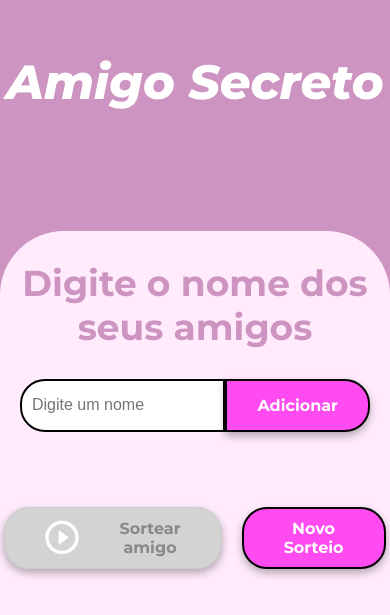
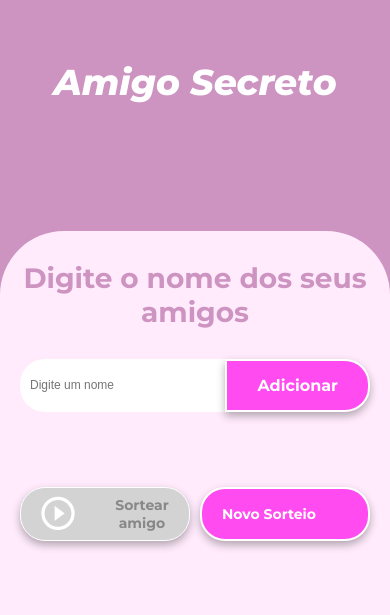
Before and after one commit to LuaRamos30/Desafio-Amigo-Secreto, a plain HTML site: page challenge-amigo-secreto_pt-main/index.html in a window 390 px wide. Shown: the part 107-722 px from the top of the page. Drawn offline with Linux system fonts and the light colour scheme; a web font is replaced by a local one.

Commit message:
Responsividade, Readme.md, Imagem da tela do jogo

```diff
--- a/challenge-amigo-secreto_pt-main/app.js
+++ b/challenge-amigo-secreto_pt-main/app.js
@@ -103,6 +103,12 @@ function novoSorteio() {
     // Limpa o resultado atual (se houver)
     document.getElementById('resultado').innerHTML = '';
     document.getElementById('listaAmigos').innerHTML = '';
+    document.getElementById('amigo').value = '';
+
+     // Limpa a lista de amigos e sorteios
+     listaAmigos = [];
+     amigosSorteados = [];
+    atualizarBotaoSortear(); // Atualiza o botão de sorteio
 
     // Se você precisar reiniciar a lista de amigos ou realizar outra ação, você pode fazer aqui
     alert('Novo sorteio iniciado!');
--- a/challenge-amigo-secreto_pt-main/style.css
+++ b/challenge-amigo-secreto_pt-main/style.css
@@ -82,7 +82,7 @@ body {
 .input-name {
   width: 100%;
   padding: 10px;
-  border: 2px solid #000;
+  border: 2px solid #fff;
   border-radius: 25px 0 0 25px;
   font-size: 16px;
 }
@@ -99,7 +99,7 @@ body {
   flex: 1;
   padding: 10px 15px;
   font-size: 16px;
-  border: 2px solid #333;
+  border: 2px solid fff;
   border-right: none;
   border-radius: 25px 0 0 25px;
   font-family: "Montserrat", serif;
@@ -107,6 +107,7 @@ body {
 }
 
 input:focus {
+  border: 2px solid #fff;
   border-color: rgb(255, 75, 240); /* Cor da borda no focus */
   box-shadow: 0 0 10px rgb(255, 75, 240); /* Brilho ao redor */
 }
@@ -117,7 +118,7 @@ button {
   font-family: "Montserrat", serif;
   font-weight: 700;
   font-size: 16px;
-  border: 2px solid #000;
+  border: 2px solid #fff;
   border-radius: 25px;
   box-shadow: 0 4px 8px rgba(0, 0, 0, 0.3);
   cursor: pointer;
@@ -135,7 +136,6 @@ button {
 
   background-color: rgb(255, 181, 249);
 }
-
 
 /* Listas */
 ul {
@@ -196,7 +196,7 @@ ul {
   background-color: #d3d3d3; /* Cor de fundo cinza */
   color: #888; /* Cor do texto cinza */
   cursor: not-allowed; /* Altera o cursor para indicar que não é clicável */
-  border: 1px solid #ccc; /* Borda mais suave */
+  border: 1px solid #fff; /* Borda mais suave */
 }
 
 
@@ -210,9 +210,43 @@ ul {
   /* Estilo adicional para .input-section */
   .input-section {
     width: 100%;
+    min-height: 50vh; /* Garante altura suficiente */
   }
 
-    .main-title{
+  .main-title {
     text-align: center;
+    font-size: 36px; /* Reduz o tamanho do título */
+  }
+
+  .section-title {
+    font-size: 28px; /* Ajusta o subtítulo */
+  }
+
+  .button-container {
+    display: grid; /* Usa grid layout para botões */
+    grid-template-columns: 1fr 1fr;
+    gap: 10px; /* Espaçamento entre botões */
+  }
+
+  .button-draw {
+    padding: 8px 20px; /* Reduz o tamanho dos botões */
+    font-size: 14px; /* Ajusta o tamanho da fonte dos botões */
+  }
+
+  .input-name {
+    padding: 8px; /* Ajusta o espaço interno do input */
+    font-size: 14px; /* Reduz o tamanho da fonte do input */
   }
 }
+
+/* Media query para telas menores que 400px */
+@media (max-width: 400px) {
+  .button-container {
+    flex-direction: column; /* Empilha os botões */
+    gap: 10px; /* Espaço entre os botões */
+  }
+
+  .input-name {
+    font-size: 12px; /* Reduz ainda mais o texto nos inputs */
+  }
+}
```
Also changed, not shown: challenge-amigo-secreto_pt-main/assets/teladojogo.png (added), 1 other file. Lines whose indentation alone changed are shown as unchanged.
